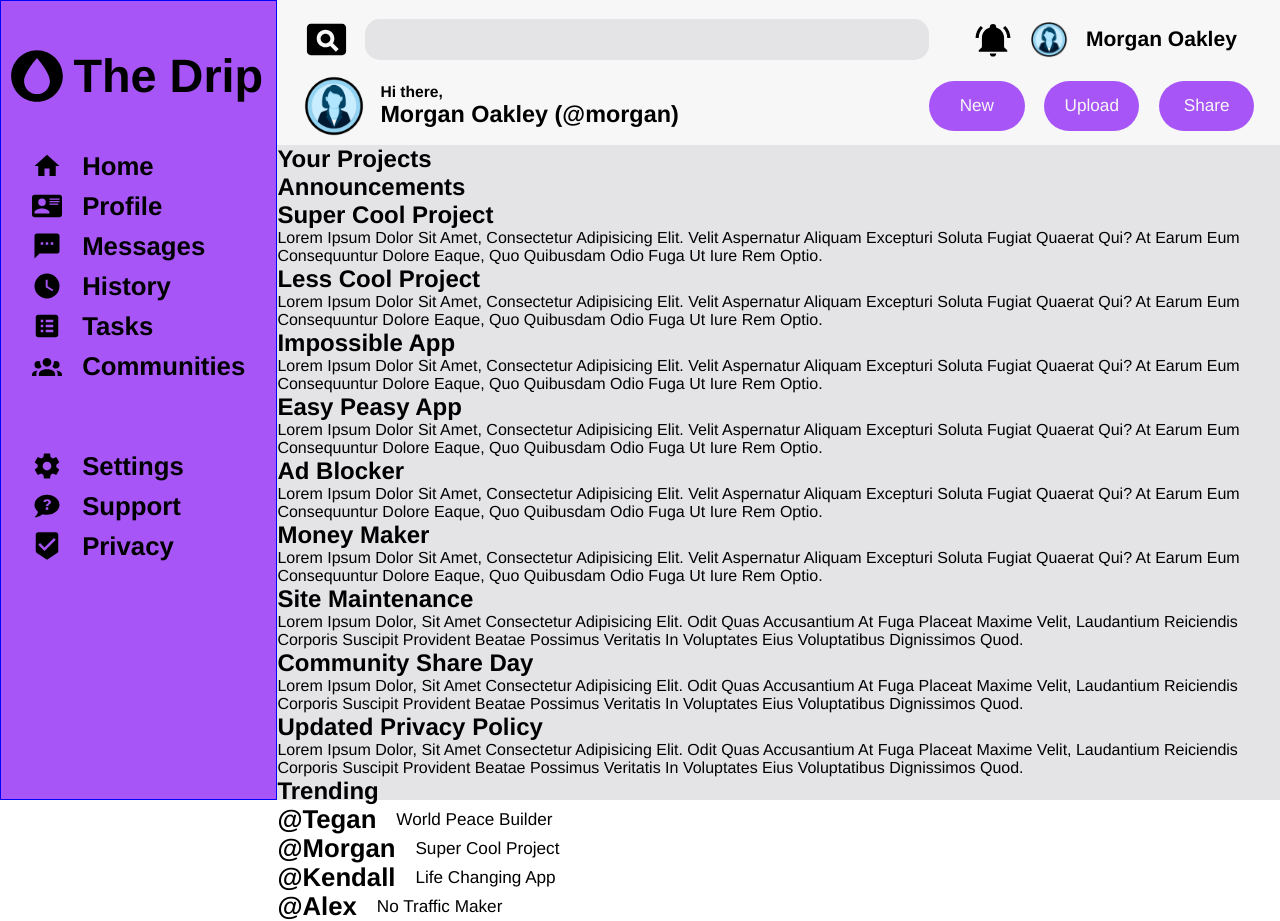
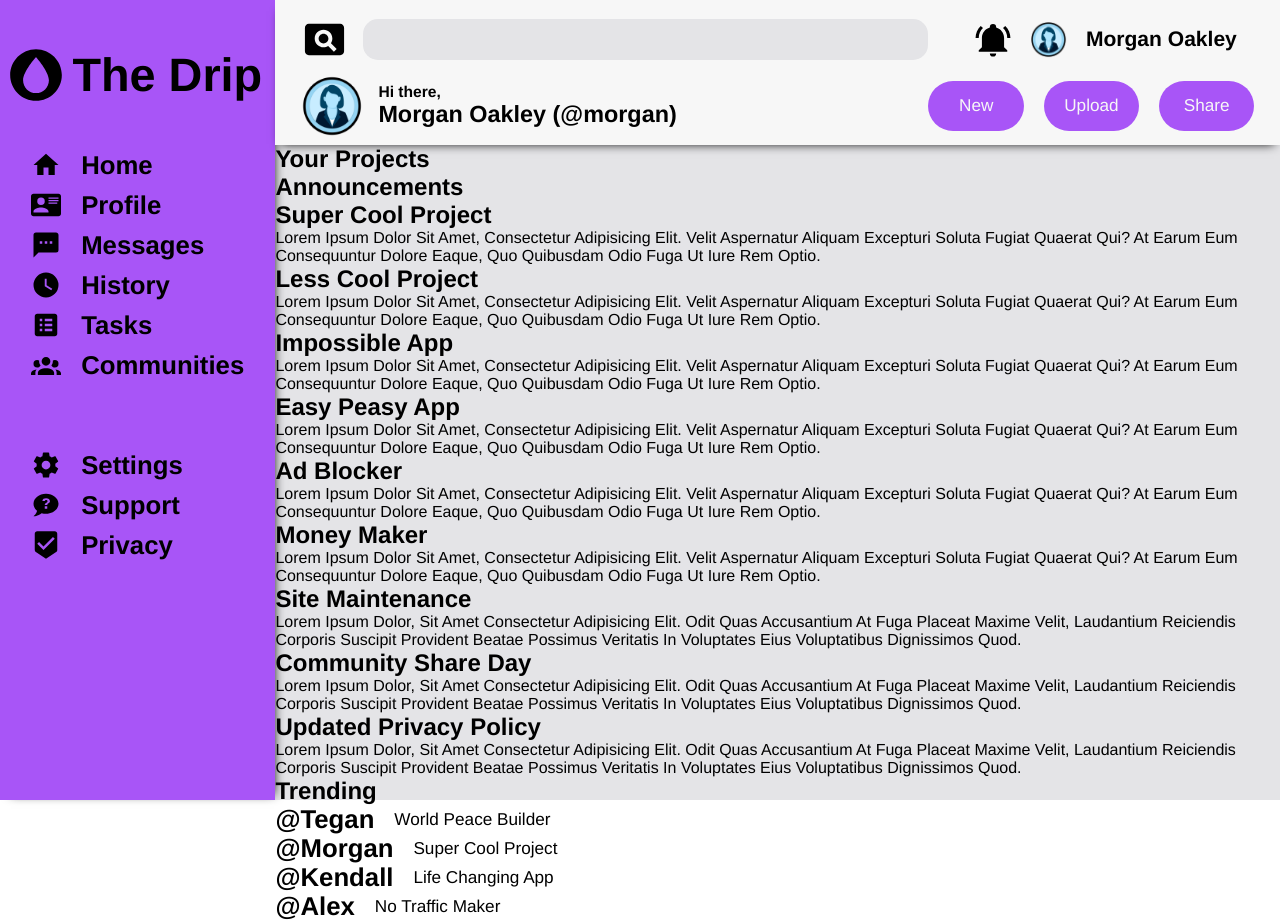
Before and after one commit to MellowMeh/odin-admin-dashboard, a plain HTML site: page index.html in a window 1280 px wide. Drawn offline with Linux system fonts and the light colour scheme.

Commit message:
Add header and sidebar shadows

```diff
--- a/style/index.css
+++ b/style/index.css
@@ -63,7 +63,8 @@ textarea:focus, input:focus {
     background-color: var(--purple);
     display: grid;
     grid-template-rows: 150px minmax(250px, 300px) 1fr;
-    border: 1px solid blue;
+    z-index: 1111;
+    box-shadow: black 5px 0px 10px -6px;
 }
 
 .logo,
@@ -105,6 +106,8 @@ li {
     background-color: var(--white);
     display: grid;
     grid-template-columns: 1fr 35%;
+    z-index: 1111;
+    box-shadow: black 0px 5px 10px -6px;
 }
 
 .searchbar,
```
